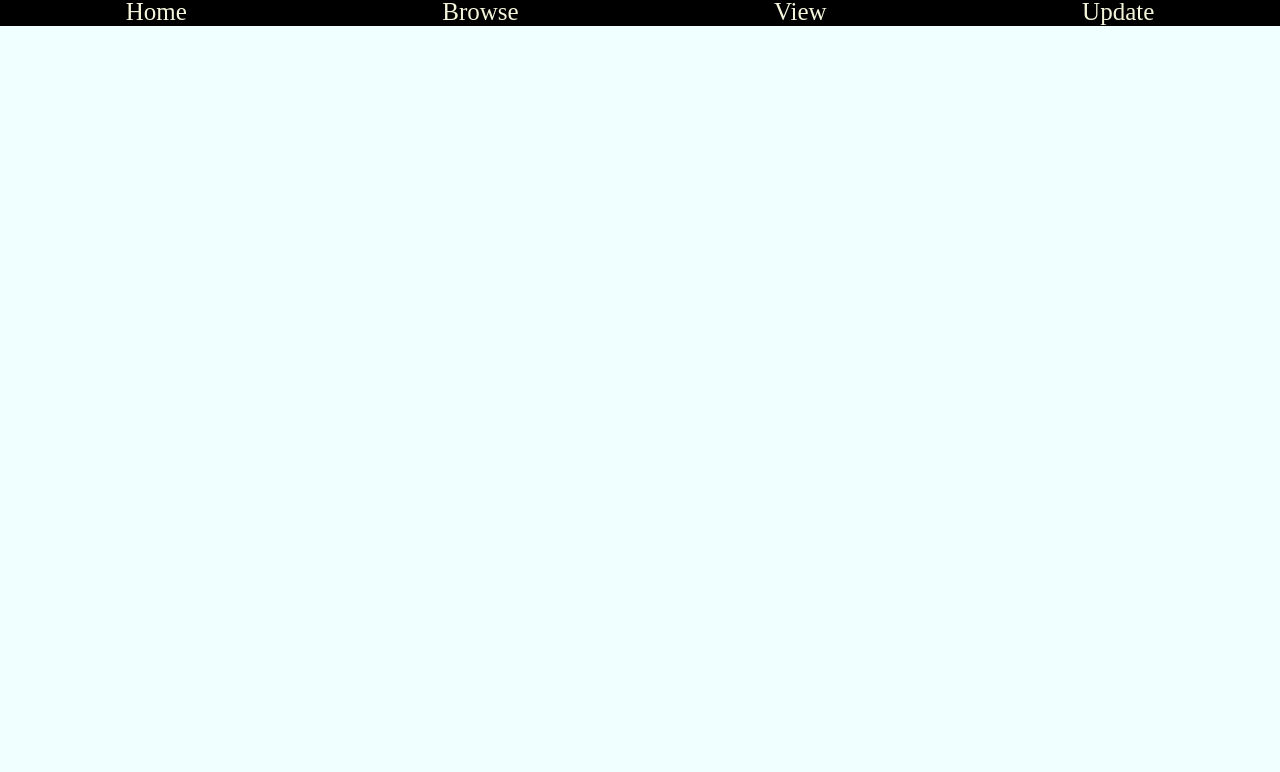
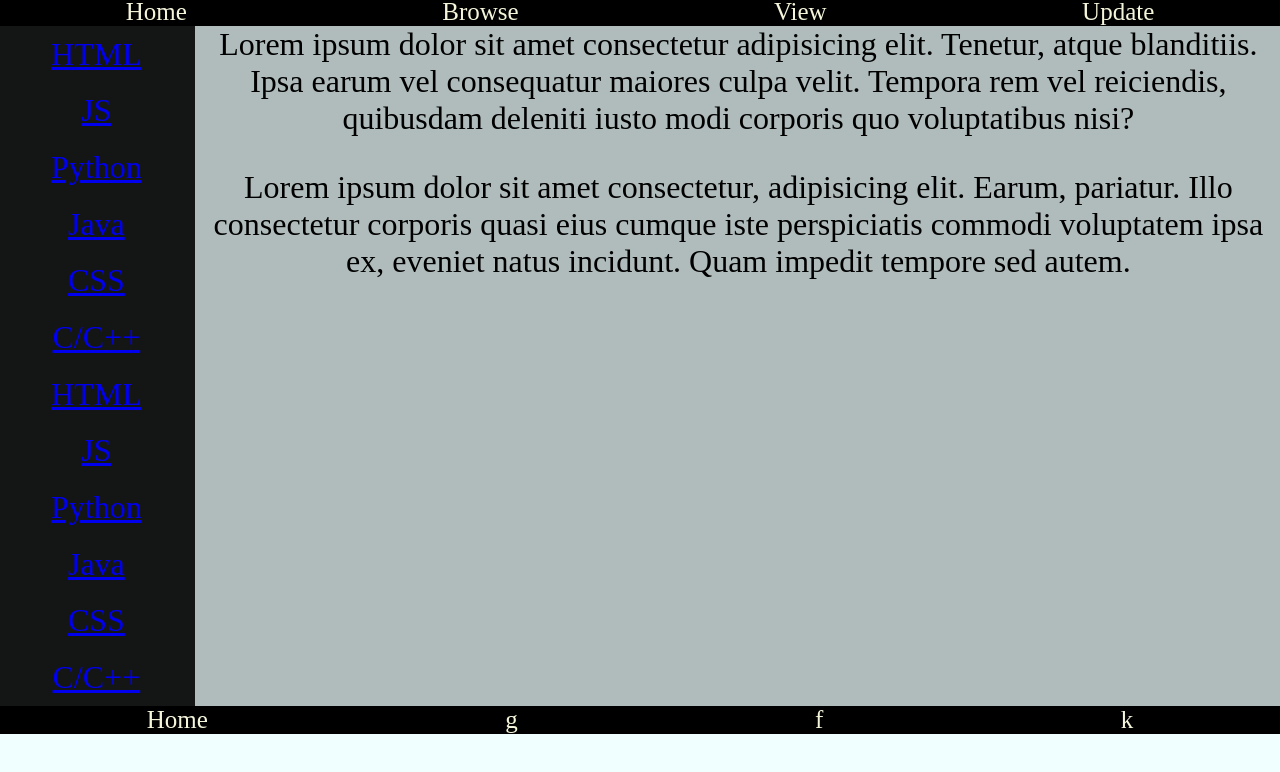
Before and after one commit to bikash-jaiswal/FCC-web-projects, a plain HTML site: page Flex/main.html in a window 1280 px wide. Drawn offline with Linux system fonts and the light colour scheme.

Commit message:
added side bar and footer

```diff
--- a/Flex/main.html
+++ b/Flex/main.html
@@ -10,12 +10,49 @@
 </head>
 
 <body>
-    <div class="header">
-        <div class="header-item">Home</div>
-        <div class="header-item">Browse</div>
-        <div class="header-item">View</div>
-        <div class="header-item">Update</div>
+    <header>
+        <div class="header">
+            <div class="header-item">Home</div>
+            <div class="header-item">Browse</div>
+            <div class="header-item">View</div>
+            <div class="header-item">Update</div>
+        </div>
+    </header>
+    <div class="main-container">
+        <div id="sidebar">
+            <div class="sidebar-item"><a href="#html">HTML</a></div>
+            <div class="sidebar-item"><a href="#">JS</a></div>
+            <div class="sidebar-item"><a href="#">Python</a></div>
+            <div class="sidebar-item"><a href="#">Java</a></div>
+            <div class="sidebar-item"><a href="#">CSS</a></div>
+            <div class="sidebar-item"><a href="#">C/C++</a></div>
+            <div class="sidebar-item"><a href="#">HTML</a></div>
+            <div class="sidebar-item"><a href="#">JS</a></div>
+            <div class="sidebar-item"><a href="#">Python</a></div>
+            <div class="sidebar-item"><a href="#">Java</a></div>
+            <div class="sidebar-item"><a href="#">CSS</a></div>
+            <div class="sidebar-item"><a href="#">C/C++</a></div>
+
+
+        </div>
+        <div class="contents">
+            <div id="html">Lorem ipsum dolor sit amet consectetur adipisicing elit. Tenetur, atque blanditiis. Ipsa
+                earum vel consequatur maiores culpa velit. Tempora rem vel reiciendis, quibusdam deleniti iusto modi
+                corporis quo voluptatibus nisi?</div>
+            <p>Lorem ipsum dolor sit amet consectetur, adipisicing elit. Earum, pariatur. Illo consectetur corporis
+                quasi eius cumque iste perspiciatis commodi voluptatem ipsa ex, eveniet natus incidunt. Quam impedit
+                tempore sed autem.</p>
+        </div>
+
+
     </div>
+    <footer class="footer">
+        <div class="footer-item">Home</div>
+        <div class="footer-item">g</div>
+        <div class="footer-item">f</div>
+        <div class="footer-item">k</div>
+    </footer>
+
 
 </body>
 
--- a/Flex/style.css
+++ b/Flex/style.css
@@ -1,10 +1,12 @@
 html{
     background-color: azure;
-   margin: -10px;
+    margin: -10px;
+    overflow-x: hidden;
 }
-
 .header{
     background-color: black;
+    width: 100%;
+    height: 100%;
     text-align: center;
     font-size: 25px;
     color: beige;
@@ -13,3 +15,43 @@ html{
     justify-content: space-around;
 
 }
+.footer{
+    background-color: black;
+    width: 100%;
+    height: 100%;
+    text-align: center;
+    font-size: 25px;
+    color: beige;
+    display: flex;
+    flex-direction: row;
+    justify-content: space-around;
+
+}
+
+.main-container{
+    display: flex;
+    flex-shrink: 3;
+
+}
+
+#sidebar{
+    background-color: rgba(0, 0, 0, 0.918);
+    height: max-content;
+    width: 40%;
+    text-align: center;
+    font-size: xx-large;
+    display: flex;
+    flex-direction: column;
+    overflow-y: auto;
+}
+#sidebar .sidebar-item{
+    padding: 5% ;
+
+}
+
+.contents{
+    background-color: rgba(0, 0, 0, 0.267);
+    height: auto;
+    text-align: center;
+    font-size: xx-large;
+}
```
